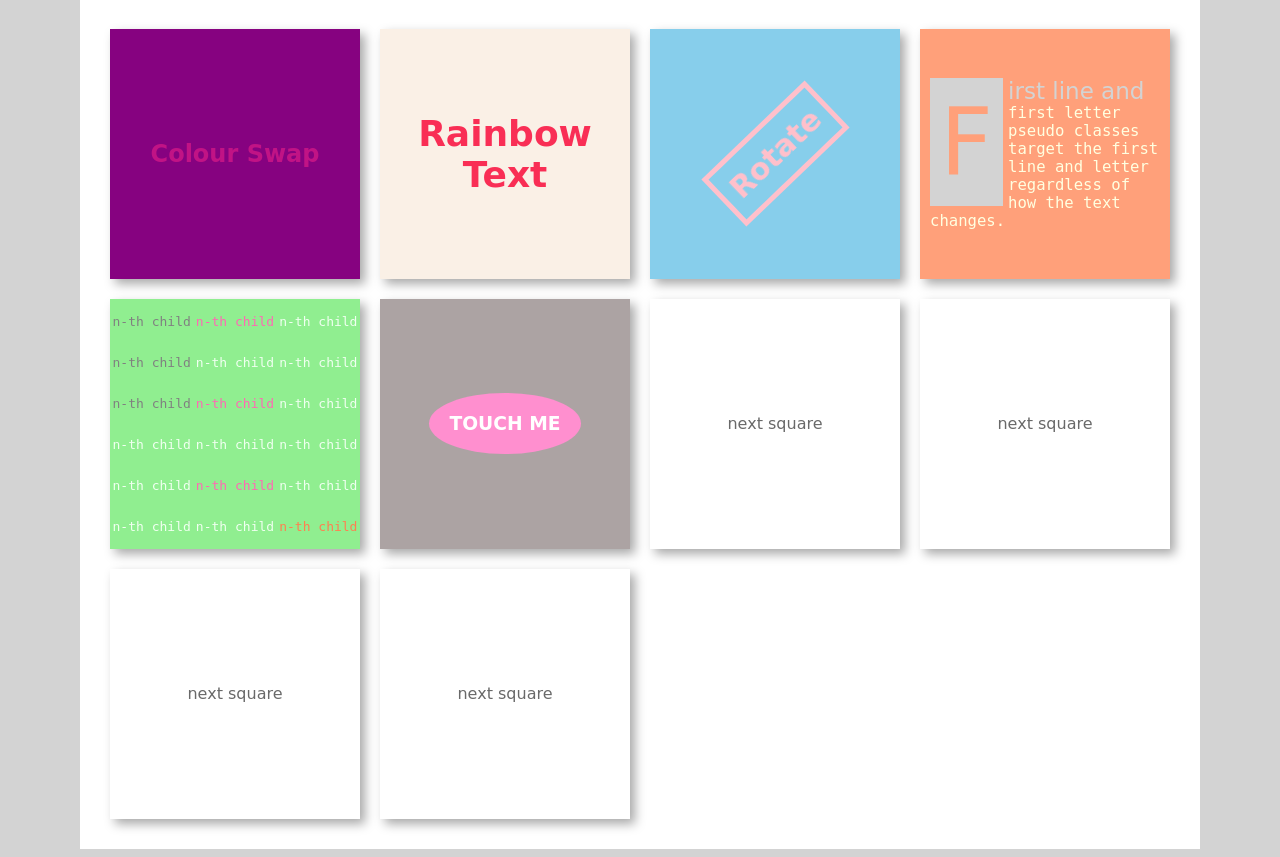
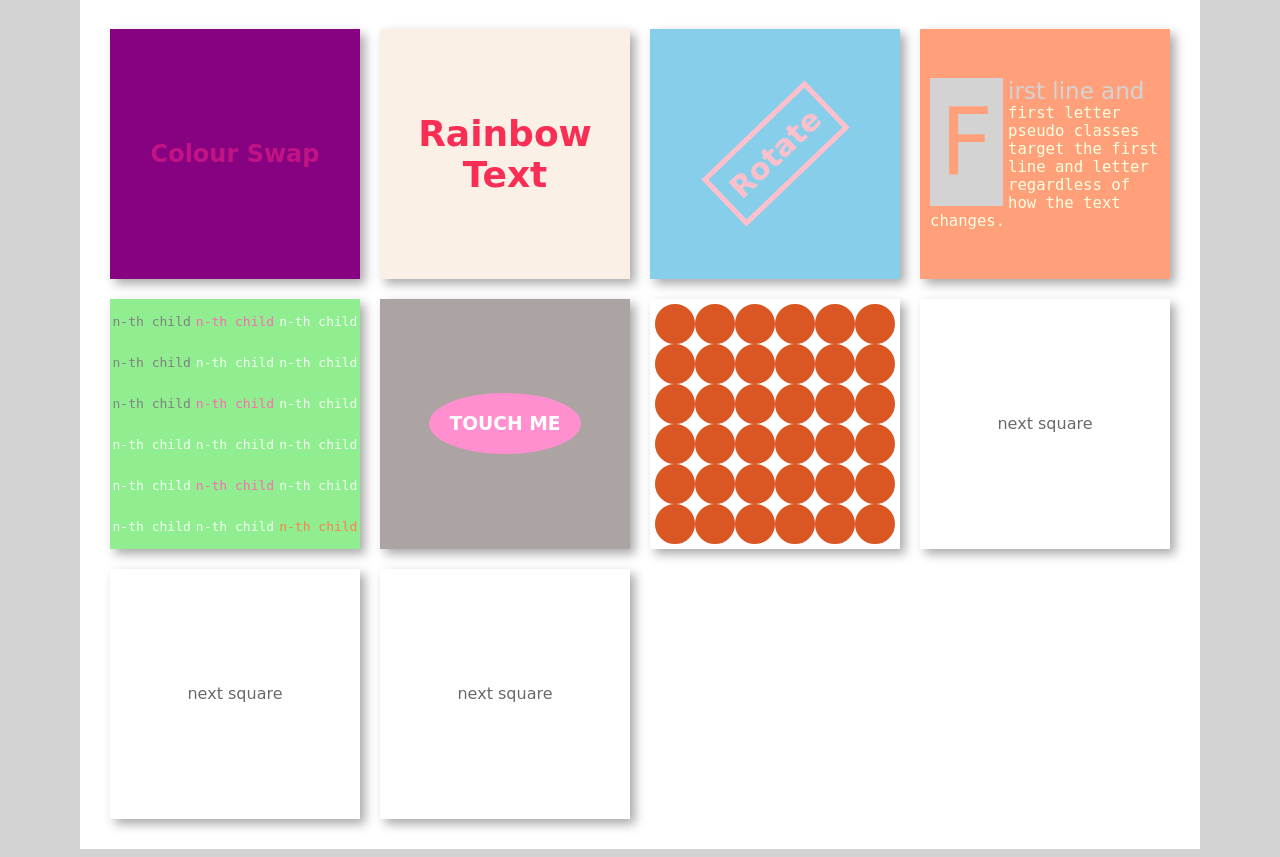
Before and after one commit to janemaguire/js-squares, a PHP site: page / in a window 1280 px wide. Shown: the part 354-1211 px from the top of the page. Run offline with PHP 8.4, Linux system fonts and the light colour scheme; some web fonts are replaced.

Commit message:
ADDED: pop circles

```diff
--- a/index.html
+++ b/index.html
@@ -58,8 +58,55 @@
                   <div class="square growcircle">
                       <h3 class="touchme">TOUCH ME</h3>
                   </div>
-                  <div class="square">
-                      next square
+                  <div class="square popcircles">
+                      <div class="row">
+                        <div class="pop"></div>
+                        <div class="pop"></div>
+                        <div class="pop"></div>
+                        <div class="pop"></div>
+                        <div class="pop"></div>
+                        <div class="pop"></div>
+                      </div>
+                      <div class="row">
+                        <div class="pop"></div>
+                        <div class="pop"></div>
+                        <div class="pop"></div>
+                        <div class="pop"></div>
+                        <div class="pop"></div>
+                        <div class="pop"></div>
+                      </div>
+                      <div class="row">
+                        <div class="pop"></div>
+                        <div class="pop"></div>
+                        <div class="pop"></div>
+                        <div class="pop"></div>
+                        <div class="pop"></div>
+                        <div class="pop"></div>
+                      </div>
+                      <div class="row">
+                        <div class="pop"></div>
+                        <div class="pop"></div>
+                        <div class="pop"></div>
+                        <div class="pop"></div>
+                        <div class="pop"></div>
+                        <div class="pop"></div>
+                      </div>
+                      <div class="row">
+                        <div class="pop"></div>
+                        <div class="pop"></div>
+                        <div class="pop"></div>
+                        <div class="pop"></div>
+                        <div class="pop"></div>
+                        <div class="pop"></div>
+                      </div>
+                      <div class="row">
+                        <div class="pop"></div>
+                        <div class="pop"></div>
+                        <div class="pop"></div>
+                        <div class="pop"></div>
+                        <div class="pop"></div>
+                        <div class="pop"></div>
+                      </div>
                   </div>
                   <div class="square">
                       next square
--- a/squares.css
+++ b/squares.css
@@ -141,3 +141,18 @@
   padding: 20px;
   border-radius: 50%;
 }
+
+.popcircles {
+
+}
+
+.pop {
+  background-color: #da5723;
+  border: 20px solid #da5723;
+  border-radius: 50%;
+  transition:0s 180s;
+}
+.pop:hover {
+  opacity:0;
+  transition:0s;
+}
```
